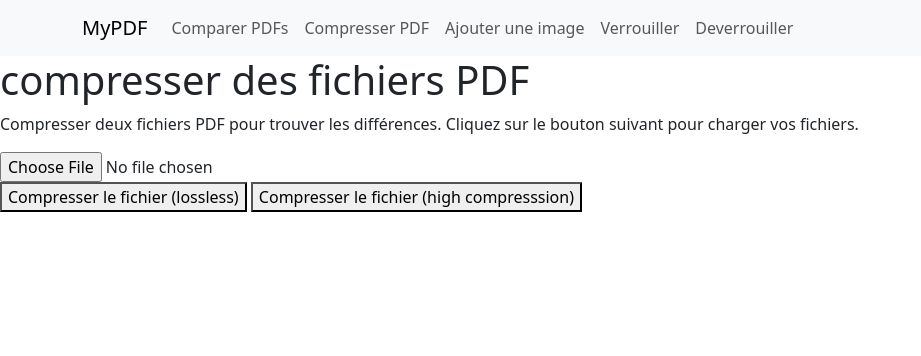
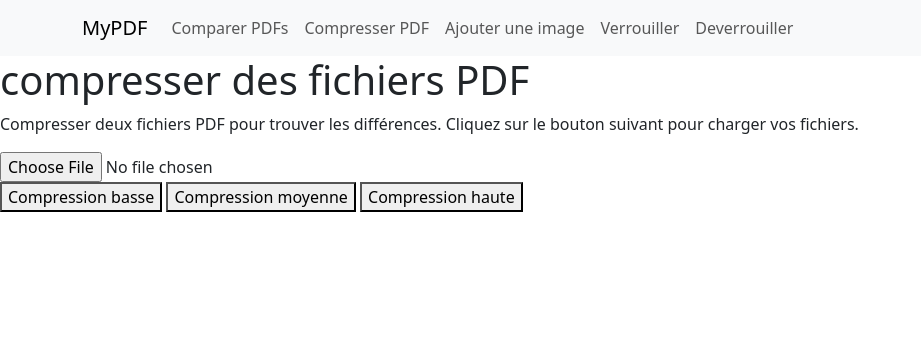
Before and after one commit to 24eme/TurboPDF, a Django app: page /compressPdf/ in a window 1280 px wide. Shown: the top 356 px of the page, without its empty margins (0-921 px from the left). Run offline with Django 3.2, Linux system fonts and the light colour scheme; some libraries are stand-ins or nearby versions.

Commit message:
Add medium compression button

```diff
--- a/pdfEditor/pdfEditor/templates/compressPdf.html
+++ b/pdfEditor/pdfEditor/templates/compressPdf.html
@@ -46,8 +46,9 @@
                 {% csrf_token %}
                     <input type="file" name="pdf_file" accept="application/pdf" />
                 <div id="compareDiv">
-                    <button type="submit" name="filename" id="compressButton">Compresser le fichier (lossless)</button>
-                    <button type="submit" name="high-compression" id="high-compression">Compresser le fichier (high compresssion)</button>
+                    <button type="submit" name="small-compression" id="compressButton">Compression basse</button>
+                    <button type="submit" name="medium-compression" id="compressButton">Compression moyenne</button>
+                    <button type="submit" name="high-compression" id="compressButton">Compression  haute</button>
                 </div>
             </form>
 
```
